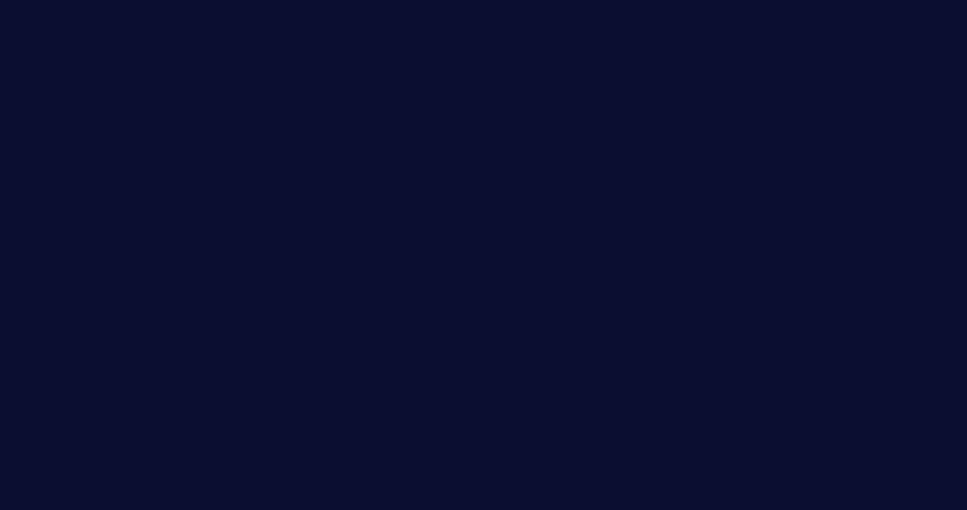
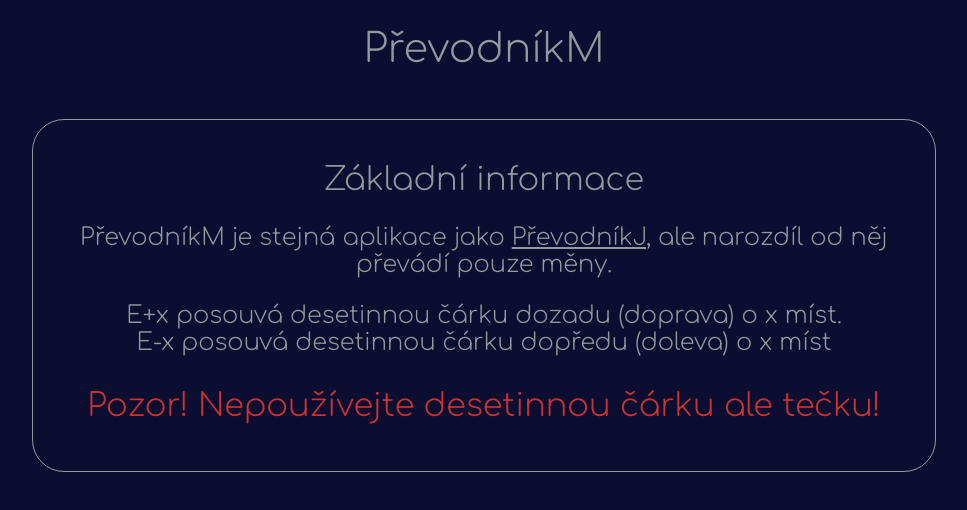
Before and after one commit to vinhor/PrevMen, a plain HTML site: page index.html in a window 1280 px wide. Shown: the whole page, without its empty margins (156-1123 px from the left). Drawn offline with Linux system fonts and the light colour scheme.

Commit message:
Přidání textu

```diff
--- a/index.html
+++ b/index.html
@@ -1,15 +1,32 @@
 <!DOCTYPE html>
 <html lang="cs_cz">
-<head>
-    <meta charset="UTF-8">
-    <meta http-equiv="X-UA-Compatible" content="IE=edge">
-    <meta name="viewport" content="width=device-width, initial-scale=1.0">
+  <head>
+    <meta charset="UTF-8" />
+    <meta http-equiv="X-UA-Compatible" content="IE=edge" />
+    <meta name="viewport" content="width=device-width, initial-scale=1.0" />
     <link rel="stylesheet" href="./CSS/main.css" />
     <link rel="stylesheet" href="./CSS/class.css" />
-    <link rel="shortcut icon" href="./IMG/euro.ico">
-    <title>PřevMěn</title>
-</head>
-<body>
-
-</body>
+    <link rel="shortcut icon" href="./IMG/euro.ico" />
+    <title>PřevodníkM</title>
+  </head>
+  <body>
+    <h1>PřevodníkM</h1>
+    <article>
+      <header><h2>Základní informace</h2></header>
+      <section>
+        <p>
+          PřevodníkM je stejná aplikace jako
+          <a href="https://vinhor.github.io/prevodnikj">PřevodníkJ</a>, ale
+          narozdíl od něj převádí pouze měny.
+        </p>
+        <p>
+          E+x posouvá desetinnou čárku dozadu (doprava) o x míst.<br />E-x
+          posouvá desetinnou čárku dopředu (doleva) o x míst
+        </p>
+        <p class="cervena velka">
+          Pozor! Nepoužívejte desetinnou čárku ale tečku!
+        </p>
+      </section>
+    </article>
+  </body>
 </html>
```
